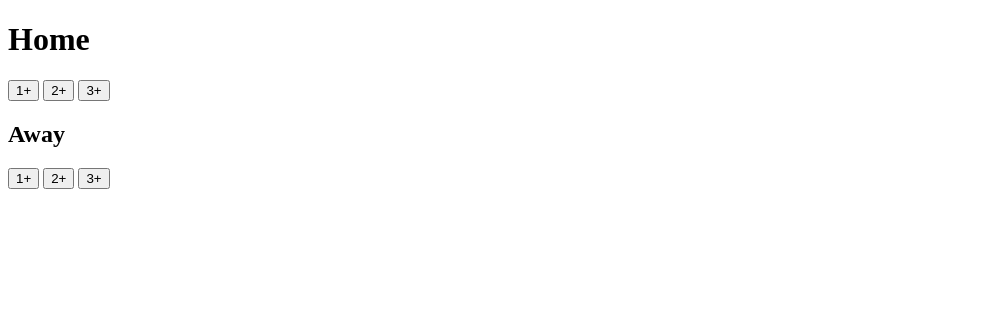
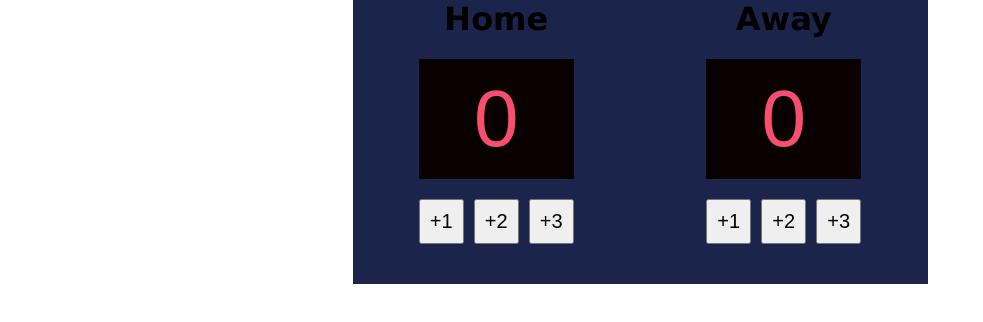
Before and after one commit to KyleMontiel-Berner/basketball-scoreboard, a plain HTML site: page index.html in a window 1280 px wide. Shown: the whole page, without its empty margins (0-983 px from the left). Drawn offline with Linux system fonts and the light colour scheme; a web font is replaced by a local one.

Commit message:
Add CSS Styling
add css styling and new classes

```diff
--- a/index.html
+++ b/index.html
@@ -11,19 +11,23 @@
         <div class="container">
             <div class="home">
                 <h1>Home</h1>
-                <div class="score"></div>
-                <button class="onePoint">1+</button>
-                <button class="twoPoint">2+</button>
-                <button class="threePoint">3+</button>
+                <div class="score">0</div>
+                    <div class="pointBtn">
+                        <button class="onePoint">+1</button>
+                        <button class="twoPoint">+2</button>
+                        <button class="threePoint">+3</button>
+                    </div>
             </div>
 
 
             <div class="away">
-                <h2>Away</h2>
-                <div class="score"></div>
-                <button class="onePoint">1+</button>
-                <button class="twoPoint">2+</button>
-                <button class="threePoint">3+</button>
+                <h1>Away</h1>
+                <div class="score">0</div>
+                    <div class="pointBtn">
+                        <button class="onePoint">+1</button>
+                        <button class="twoPoint">+2</button>
+                        <button class="threePoint">+3</button>
+                    </div>
             </div>
         </div>
     </body>
--- a/style.css
+++ b/style.css
@@ -0,0 +1,47 @@
+@import url('https://fonts.cdnfonts.com/css/cursed-timer-ulil');
+
+body {
+    font-family: 'Cursed Timer ULiL', sans-serif;
+    margin: 0px;
+}
+
+h1 {
+    font-family: 'Verdana', sans-serif;
+    text-align: center;
+    margin-top: 0px;
+}
+
+button {
+    font-family: 'Cursed Timer ULiL', sans-serif;
+    height: 45px;
+    width: 45px;
+    font-size: 20px;
+}
+
+
+.container {
+    display: flex;
+    justify-content: space-around;
+    align-items: center;
+    background-color: #1B244A;
+    max-width: 575px;
+    margin: 0px auto;
+}
+
+.score {
+    height: 120px;
+    width: 155px;
+    background-color: #080001;
+    display: flex;
+    justify-content: center;
+    align-items: center;
+    color: #F94F6D;
+    font-size: 80px;
+    margin-bottom: 20px;
+}
+
+.pointBtn {
+    display: flex;
+    justify-content: space-between;
+    margin-bottom: 40px;
+}
```
